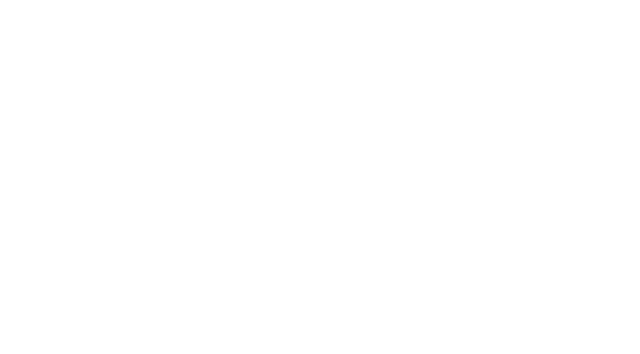
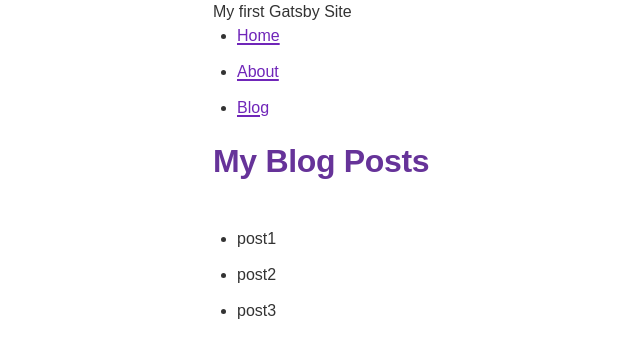
Before and after one commit to carmen136/my-first-Gatsby-project, a Gatsby site: page /blog in a window 1280 px wide. Before the commit this address had no page. Shown: the whole page, without its empty margins (177-817 px from the left). Built offline with nearby package versions, Linux system fonts and the light colour scheme; Gatsby itself is replaced by a stand-in of ours.

Commit message:
queries in page components

```diff
--- a/gatsby-config.js
+++ b/gatsby-config.js
@@ -16,15 +16,16 @@
   },
   plugins: [
     `gatsby-plugin-image`,
-    // {
-    //   resolve: `gatsby-source-filesystem`,
-    //   options: {
-    //     name: `images`,
-    //     path: `${__dirname}/src/images`,
-    //   },
-    // },
+    `gatsby-plugin-sharp`,
+    {
+      resolve: `gatsby-source-filesystem`,
+      options: {
+        name: `blog`,
+        path: `${__dirname}/blog`,
+      },
+    },
     // `gatsby-transformer-sharp`,
-    `gatsby-plugin-sharp`,
+
     {
       resolve: `gatsby-plugin-manifest`,
       options: {
--- a/src/components/layout.js
+++ b/src/components/layout.js
@@ -35,6 +35,7 @@
         <ul className={navLinks}>
           <li className={navLinkItem}><Link to="/" className={navLinkText}>Home</Link></li>
           <li className={navLinkItem}><Link to="/about" className={navLinkText}>About</Link></li>
+          <li className={navLinkItem}><Link to="/blog" className={navLinkText}>Blog</Link></li>
         </ul>
       </nav>
       <main>
--- /dev/null
+++ b/src/pages/blog.js
@@ -0,0 +1,35 @@
+import * as React from "react"
+import Layout from "../components/layout"
+import Seo from "../components/seo"
+import { graphql } from "gatsby"
+
+
+const BlogPage = ({ data }) => {
+    return (
+        <Layout pageTitle="My Blog Posts">
+            <ul>
+            {
+                data.allFile.nodes.map(node => (
+                <li key={node.name}>
+                    {node.name}
+                </li>
+                ))
+            }
+            </ul>
+        </Layout>
+    )
+}
+
+export const BlogQuery = graphql`
+    query {
+    allFile(filter: {sourceInstanceName: {eq: "blog"}}) {
+        nodes {
+        name
+        }
+    }
+    }
+`
+
+export const Head = () => <Seo title="My Blog Posts" />
+
+export default BlogPage
```
Also changed, not shown: blog/post1.mdx (added), blog/post2.mdx (added), blog/post3.mdx (added).
